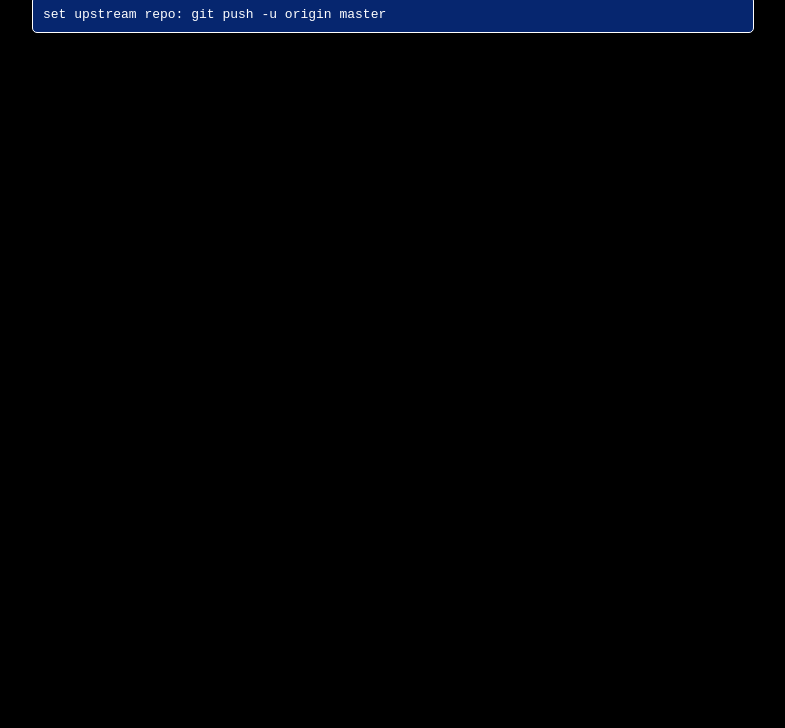
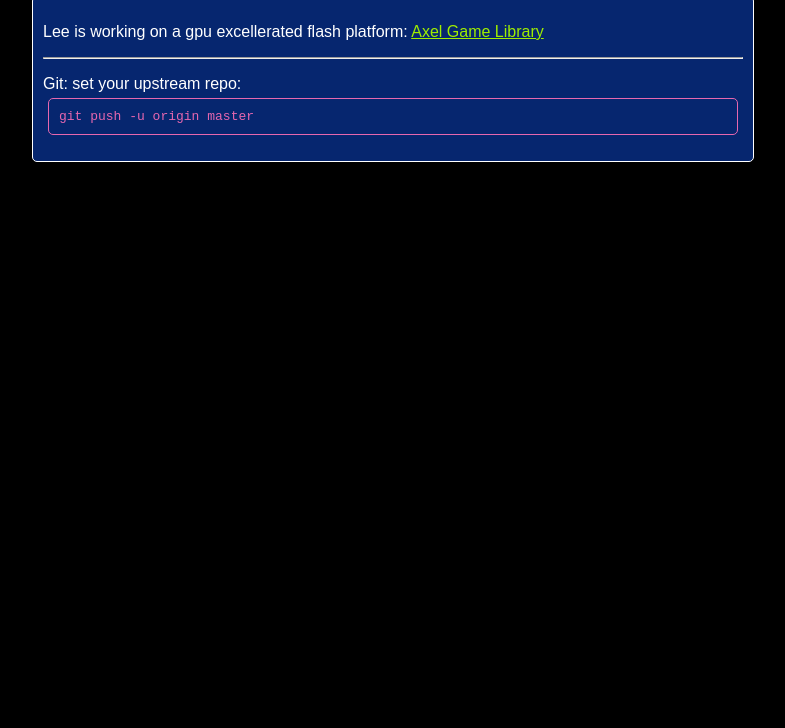
Before and after one commit to daynew/daynew.github.com, a plain HTML site: page index.html in a window 1280 px wide. Shown: the part 72-800 px from the top of the page, without its empty margins (247-1032 px from the left). Drawn offline with Linux system fonts and the light colour scheme.

Commit message:
added axgl post, updated css

```diff
--- a/index.html
+++ b/index.html
@@ -1,6 +1,6 @@
 <html>
 <head>
-    <title>wow wow, nice job handsome!</title>
+    <title>nice job handsome!</title>
     <link href="main.css" rel="stylesheet" type="text/css" />
 </head>
 <body>
@@ -9,9 +9,21 @@
 <span class="subheader">brain trail</h4>
 </div>
 <div class="body content centered" >
+
+<p class="post">
+Lee is working on a gpu excellerated flash platform:
+<a href="http://www.axgl.org">Axel Game Library</a>
+</p>
+
+<hr />
+
+<p class="post">
+Git: set your upstream repo:
 <code>
-    set upstream repo: git push -u origin master
+    git push -u origin master
 </code>
+</p>
+
 </div>
 </body>
 </html>
--- a/main.css
+++ b/main.css
@@ -1,6 +1,7 @@
 body {
     background-color: #000000;
     color: white;
+    font-family: "Arial", Helvetica, sans-serif;
 }
 div.header {
     background-color: #1240AB;
@@ -28,3 +29,19 @@ span.subheader {
     font-size: 10pt;
     padding: 0px;
 }
+
+p.post {
+}
+
+a {
+    color: #9FEE00;
+}
+
+code {
+    margin: 5px;
+    padding: 10px;
+    color: #E667AF;
+    display: block;
+    border: 1px solid;
+    border-radius: 5px;
+}
```
